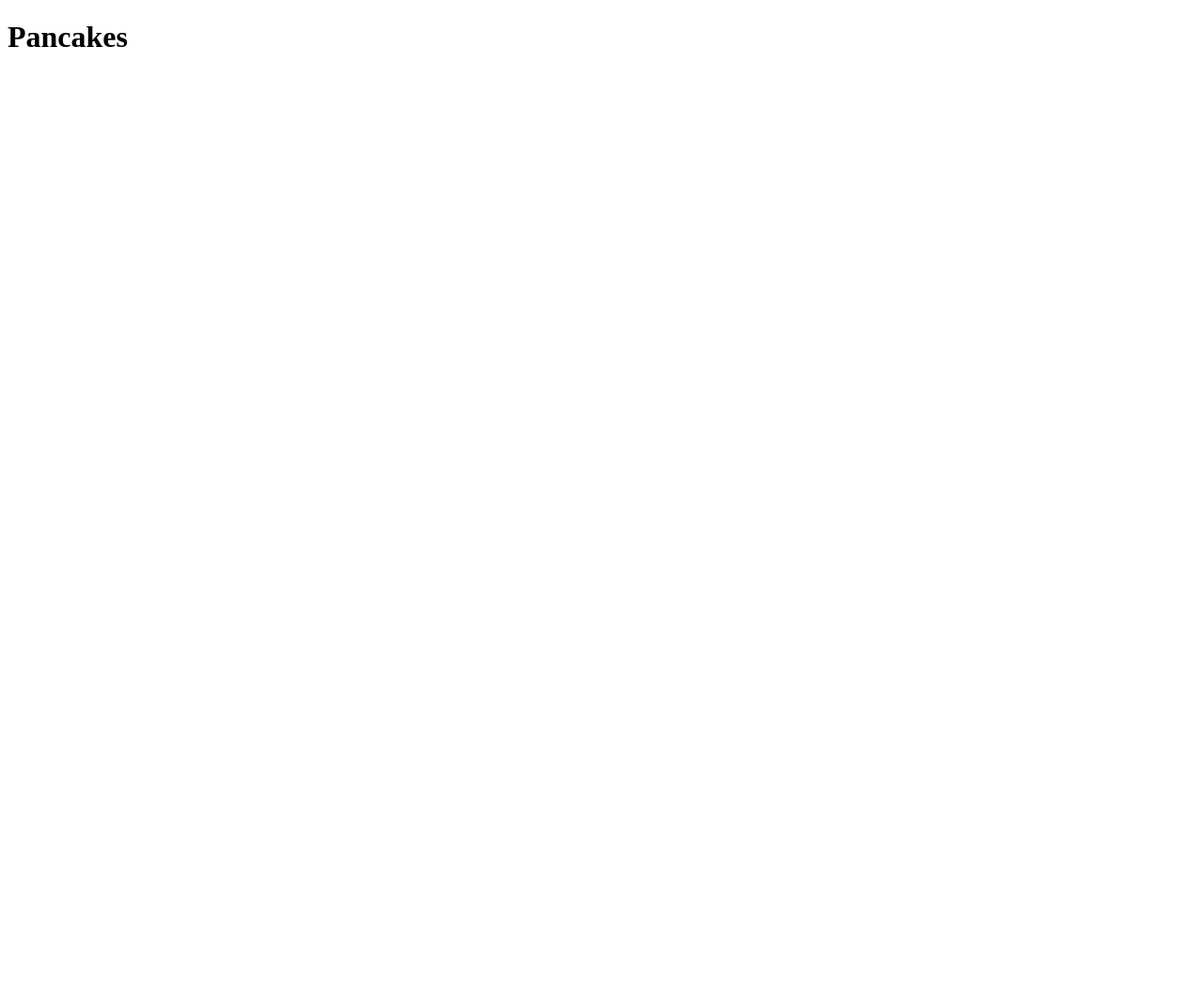
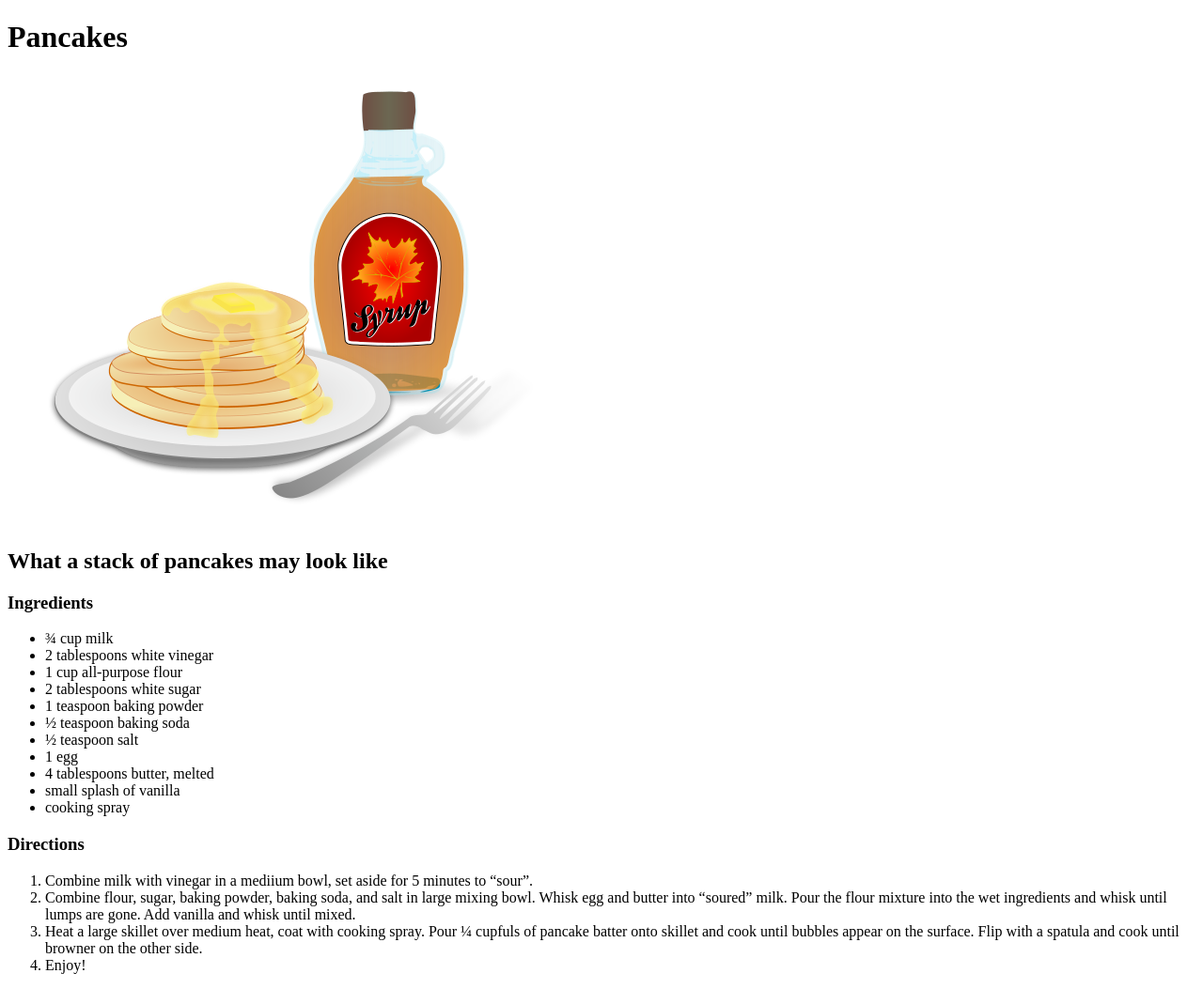
Before and after one commit to vvvvveia/odin-recipes, a plain HTML site: page recipes/pancakes.html in a window 1280 px wide. Shown: the whole page at 94% size. Before the commit the page ends 800 px from the top, so only its background shows below. Drawn offline with Linux system fonts and the light colour scheme.

Commit message:
Add Recipe for Pancakes

```diff
--- a/recipes/pancakes.html
+++ b/recipes/pancakes.html
@@ -8,5 +8,36 @@
 </head>
 <body>
     <h1>Pancakes</h1>
+    <img src="../images/pancakes.png" alt="Clipart of a delicious stack of pancakes with butter and a bottle of maple syrup next to it.">
+    <h2>What a stack of pancakes may look like</h2>
+    <h3>Ingredients</h3>
+    <ul>
+        <li>¾ cup milk</li>
+        <li>2 tablespoons white vinegar</li>
+        <li>1 cup all-purpose flour</li>
+        <li>2 tablespoons white sugar</li>
+        <li>1 teaspoon baking powder</li>
+        <li>½ teaspoon baking soda</li>
+        <li>½ teaspoon salt</li>
+        <li>1 egg</li>
+        <li>4 tablespoons butter, melted</li>
+        <li>small splash of vanilla</li>
+        <li>cooking spray</li>
+    </ul>
+    <h3>Directions</h3>
+    <ol>
+        <li>
+            Combine milk with vinegar in a mediium bowl, set aside for 5 minutes to “sour”.
+        </li>
+        <li>
+            Combine flour, sugar, baking powder, baking soda, and salt in large mixing bowl. Whisk egg and butter into “soured” milk. Pour the flour mixture into the wet ingredients and whisk until lumps are gone. Add vanilla and whisk until mixed.
+        </li>
+        <li>
+            Heat a large skillet over medium heat, coat with cooking spray. Pour ¼ cupfuls of pancake batter onto skillet and cook until bubbles appear on the surface. Flip with a spatula and cook until browner on the other side.
+        </li>
+        <li>
+            Enjoy!
+        </li>
+    </ol>
 </body>
 </html>
```
